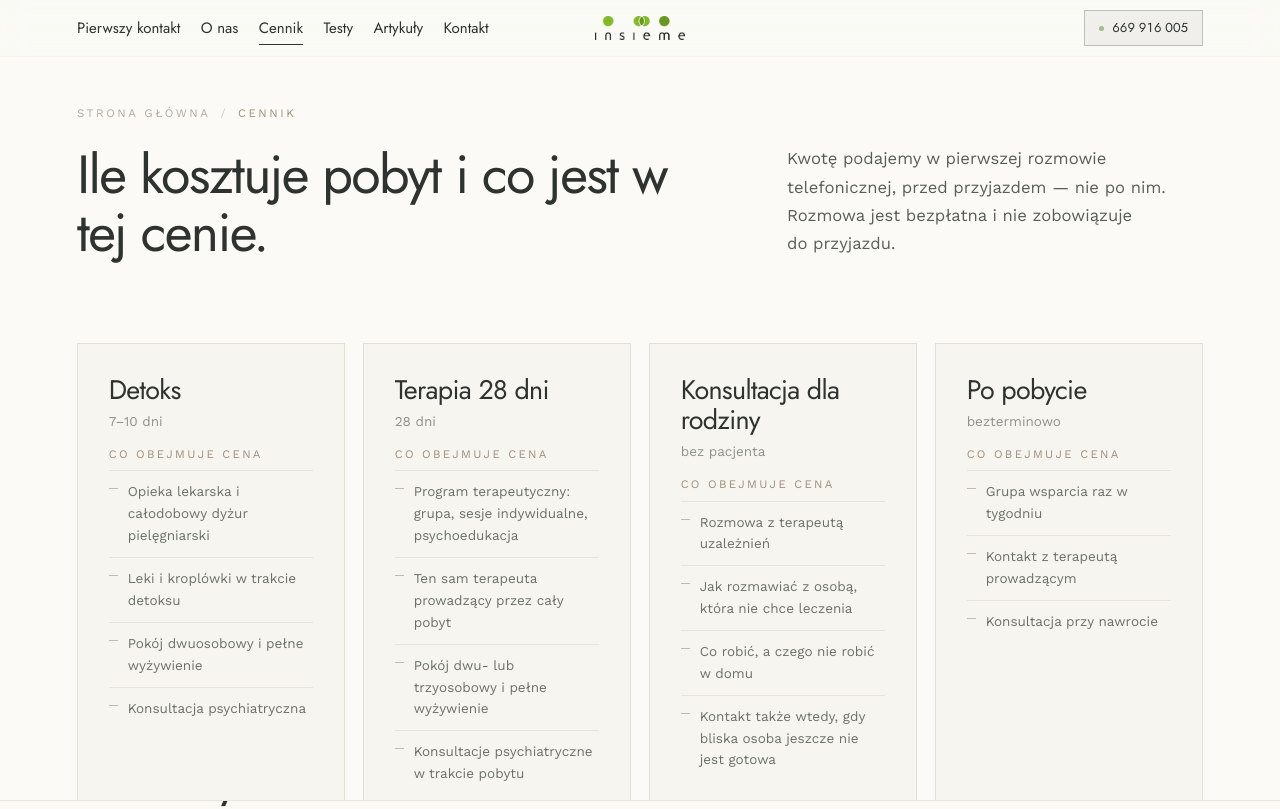
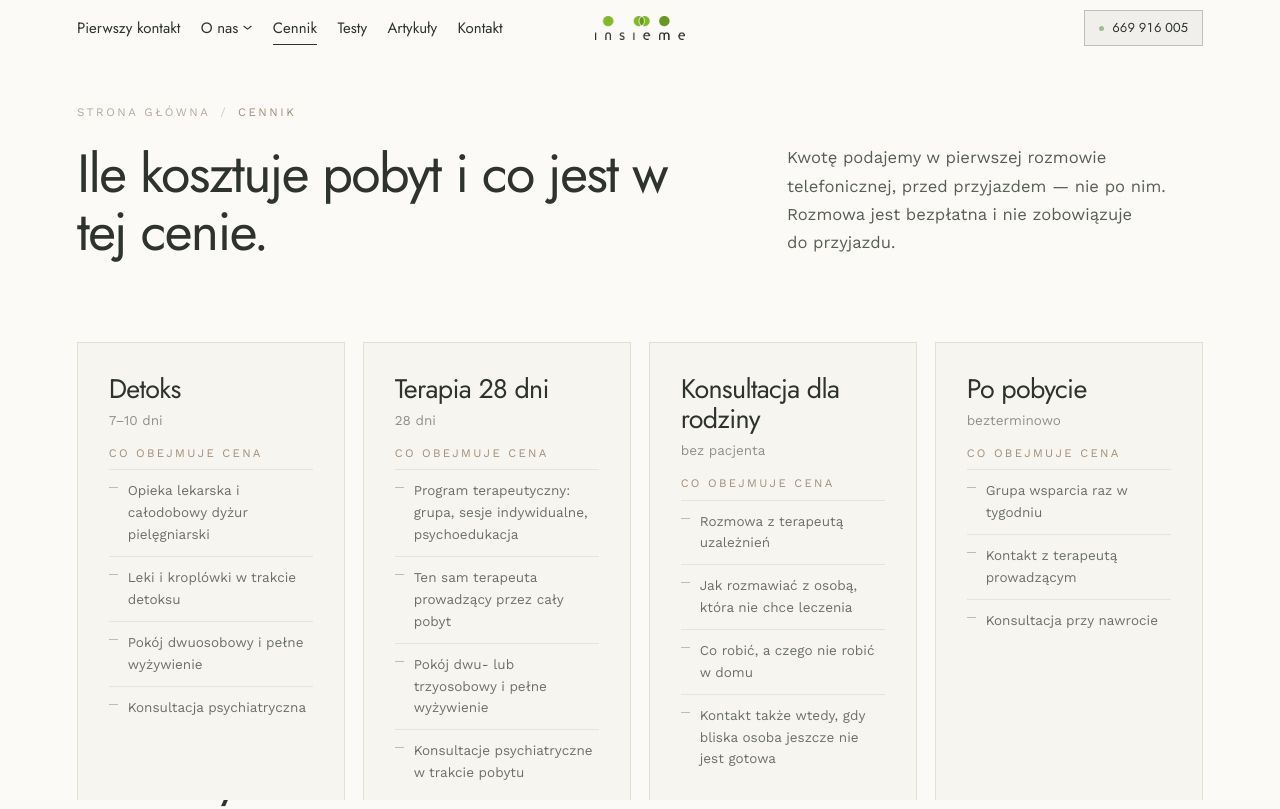
Before and after one commit to frankot/inseme, a Next.js app: page /cennik in a window 1280 px wide. Shown: the top 809 px of the page. Built offline with nearby package versions, Linux system fonts and the light colour scheme.

Commit message:
navbar simplified

```diff
--- a/src/components/site/chrome/site-header.tsx
+++ b/src/components/site/chrome/site-header.tsx
@@ -89,10 +89,10 @@ export function SiteHeader({
       <header
         inert={!barShown}
         className={cn(
-          // Glass effect: a delicate frosted layer floating over the page, held
-          // in place with backdrop blur and a subtle border. No shape — just
-          // transparency and the blur that makes the seam read.
-          "inset-x-0 top-0 z-70 border-b border-line/30 bg-cream/80 backdrop-blur-md",
+          // The same plain cream as section 01, and nothing else: no rule, no
+          // shape, no glass. The bar is a surface the page runs under, and the
+          // dropdown that hangs off it is cut from the same sheet.
+          "inset-x-0 top-0 z-70 bg-cream",
           // Subpages have no hero to overlap, so the bar takes up its own space
           // and stays put; on the homepage it floats over the photograph.
           solid ? "sticky" : "fixed",
@@ -125,7 +125,7 @@ export function SiteHeader({
       <div
         inert={!menuOpen}
         className={cn(
-          "fixed inset-x-0 bottom-0 z-60 flex flex-col border-t border-line bg-cream",
+          "fixed inset-x-0 bottom-0 z-60 flex flex-col bg-cream",
           barShown ? "top-nav-sticky" : "top-nav",
           "will-change-transform transition-transform motion-reduce:transition-none",
           menuOpen
@@ -284,7 +284,10 @@ function DesktopNavEntry({
 
   return (
     <div
-      className="relative"
+      // Full bar height, not just the button's: it is what makes `top-full`
+      // land on the bar's bottom edge, so the panel meets it with no seam —
+      // and it means the cursor never crosses dead ground on the way down.
+      className="relative flex items-center self-stretch"
       onMouseEnter={() => setOpen(true)}
       onMouseLeave={() => setOpen(false)}
       onFocus={() => setOpen(true)}
@@ -298,24 +301,31 @@ function DesktopNavEntry({
         aria-haspopup="menu"
         aria-expanded={open}
         data-active={open || groupActive ? "true" : undefined}
-        className={cn(linkClassName, "cursor-pointer")}
+        className={cn(linkClassName, "flex cursor-pointer items-center gap-[5px]")}
       >
         {entry.label}
+        <Chevron open={open} />
       </button>
-      {/* The pt-3 padding bridges the gap between trigger and panel so the
-          cursor never leaves the hover area on the way down. */}
       <div
         className={cn(
-          "absolute right-0 top-full z-10 pt-3 transition-opacity duration-200",
+          "absolute right-0 top-full z-10 transition-opacity duration-200",
           open ? "visible opacity-100" : "invisible opacity-0",
         )}
       >
-        <div className="min-w-[176px] border border-line bg-cream py-1 shadow-[0_12px_30px_oklch(0.27_0.0116_145.25/0.12)]">
+        {/*
+          Nothing of its own: no rule, no shadow, the same cream as the bar. The
+          panel is not a surface over the header — it is the header, carried on
+          past its edge for as long as the group is open.
+        */}
+        <div className="min-w-[176px] bg-cream py-1">
           {entry.items.map((item) => (
             <NavAnchor
               key={item.href + item.label}
               href={item.href}
-              className="block px-4 py-3 font-heading text-[15px] text-ink-900 transition-colors hover:bg-mist hover:text-sage-700"
+              // Hover is a warm grey wash, not the sage the rest of the site
+              // uses for action: this is a menu being read, not a thing being
+              // chosen, and green here made every row look selected.
+              className="block px-4 py-3 font-heading text-[15px] text-ink-900 transition-colors hover:bg-sand"
             >
               {item.label}
             </NavAnchor>
@@ -323,6 +333,33 @@ function DesktopNavEntry({
         </div>
       </div>
     </div>
+  );
+}
+
+/**
+ * The mark on a nav group: down at rest, flipped when its panel is open. Drawn
+ * rather than typed, so it keeps its weight against the heading face at every
+ * step of the fluid nav size.
+ */
+function Chevron({ open }: { open: boolean }) {
+  return (
+    <svg
+      aria-hidden
+      viewBox="0 0 10 6"
+      className={cn(
+        "w-[9px] shrink-0 transition-transform duration-300 ease-[cubic-bezier(.16,1,.3,1)] motion-reduce:transition-none",
+        open && "rotate-180",
+      )}
+    >
+      <path
+        d="M1 1.4 5 4.6 9 1.4"
+        fill="none"
+        stroke="currentColor"
+        strokeWidth="1.2"
+        strokeLinecap="round"
+        strokeLinejoin="round"
+      />
+    </svg>
   );
 }
 
@@ -362,7 +399,9 @@ function Bar({
     >
       <nav
         className={cn(
-          "hidden items-center nav:flex",
+          // `self-stretch` so a group's hover area — and the panel hanging off
+          // it — can reach the bar's bottom edge; the row itself stays centred.
+          "hidden items-center nav:flex nav:self-stretch",
           compact
             ? "gap-[clamp(14px,1.6vw,28px)]"
             : "gap-[clamp(14px,1.5vw,26px)]",
```
